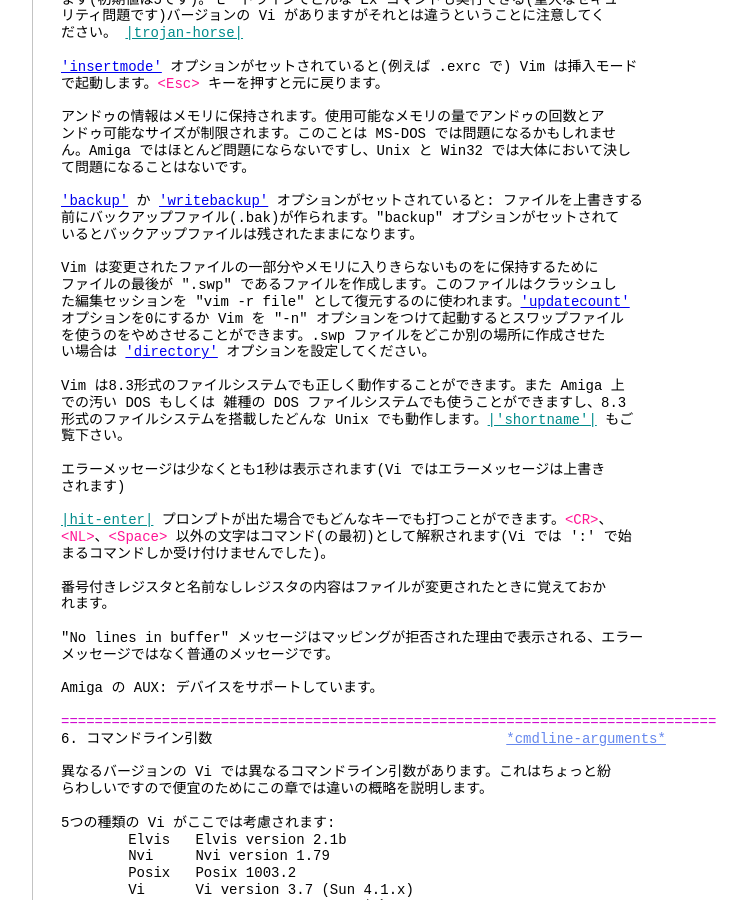
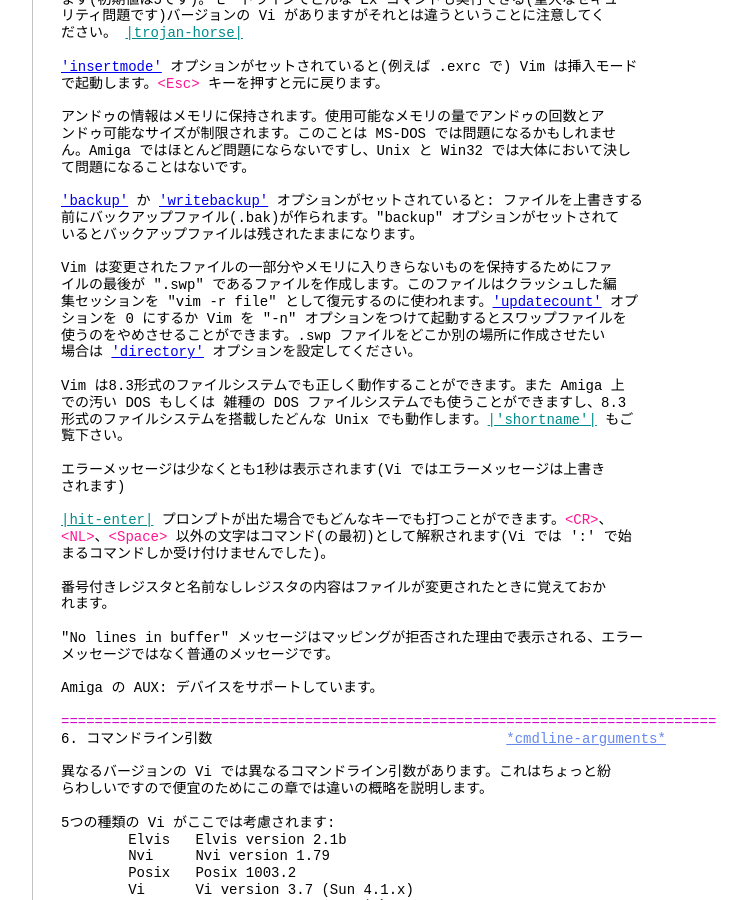
Before and after one commit to vim-jp/vimdoc-ja, a Jekyll site: the page built from vi_diff.html, in a window 1280 px wide and 900 px high, scrolled down 12822 px. Shown: the whole window, without its empty margins (340-1087 px from the left). Built offline with Jekyll 4.4.1, drawn with Linux system fonts in a browser that asks for light colours; nearby versions of some CDN libraries; comment, search, counter and statistics services are not loaded; some of the changed text lies outside the part shown.

Commit message:
Generated by Travis JOB 59.1
https://travis-ci.org/vim-jp/vimdoc-ja-working/builds/124479837

```diff
--- a/debug.html
+++ b/debug.html
@@ -40,7 +40,7 @@
 <div class="helpExample">&nbsp;&nbsp;&nbsp;&nbsp;&nbsp;&nbsp;&nbsp;&nbsp;where</div>
 &nbsp;&nbsp;&nbsp;次のコマンドで別の場所のスタックトレースを表示できます:<br>
 <div class="helpExample">&nbsp;&nbsp;&nbsp;&nbsp;&nbsp;&nbsp;&nbsp;&nbsp;frame 3</div>
-&nbsp;&nbsp;&nbsp;&quot;3&quot; のところをにスタックトレースの番号を指定してください。<br>
+&nbsp;&nbsp;&nbsp;&quot;3&quot; のところにスタックトレースの番号を指定してください。<br>
 <br>
 <span class="PreProc">==============================================================================</span><br>
 <br>
--- a/develop.html
+++ b/develop.html
@@ -206,7 +206,7 @@
 NORMAL NAME&nbsp;&nbsp;&nbsp;&nbsp; VIM NAME&nbsp;&nbsp;&nbsp;&nbsp;&nbsp;&nbsp;&nbsp;&nbsp;DIFFERENCE OF VIM VERSION<br>
 free()&nbsp;&nbsp;&nbsp;&nbsp;&nbsp;&nbsp;&nbsp;&nbsp;&nbsp;&nbsp;vim_free()&nbsp;&nbsp;&nbsp;&nbsp;&nbsp;&nbsp;NULLの解放をチェックする<br>
 malloc()&nbsp;&nbsp;&nbsp;&nbsp;&nbsp;&nbsp;&nbsp;&nbsp;alloc()&nbsp;&nbsp;&nbsp;&nbsp;&nbsp;&nbsp;&nbsp;&nbsp; アウトオブメモリの状況をチェックする<br>
-malloc()&nbsp;&nbsp;&nbsp;&nbsp;&nbsp;&nbsp;&nbsp;&nbsp;lalloc()&nbsp;&nbsp;&nbsp;&nbsp;&nbsp;&nbsp;&nbsp;&nbsp;alloc()に似ているが、長い引数を持つ<br>
+malloc()&nbsp;&nbsp;&nbsp;&nbsp;&nbsp;&nbsp;&nbsp;&nbsp;lalloc()&nbsp;&nbsp;&nbsp;&nbsp;&nbsp;&nbsp;&nbsp;&nbsp;alloc()に似ているが、long型の引数を持つ<br>
 strcpy()&nbsp;&nbsp;&nbsp;&nbsp;&nbsp;&nbsp;&nbsp;&nbsp;STRCPY()&nbsp;&nbsp;&nbsp;&nbsp;&nbsp;&nbsp;&nbsp;&nbsp;char_u *引数を、(char *)へキャストする<br>
 strchr()&nbsp;&nbsp;&nbsp;&nbsp;&nbsp;&nbsp;&nbsp;&nbsp;vim_strchr()&nbsp;&nbsp;&nbsp;&nbsp;スペシャルキャラクタを受け入れる<br>
 strrchr()&nbsp;&nbsp;&nbsp;&nbsp;&nbsp;&nbsp; vim_strrchr()&nbsp;&nbsp; スペシャルキャラクタを受け入れる<br>
--- a/usr_32.html
+++ b/usr_32.html
@@ -84,7 +84,7 @@
 実行すると &quot;me too&quot; になります。このように、undo/redo を実行すると、最後に使わ<br>
 れた枝を上下に移動できます。<br>
 <br>
-重要なのは変更が作成される順番です。undo ツリーにおいては、undo とredo は変更<br>
+重要なのは変更が作成される順番です。undo ツリーにおいては、undo と redo は変更<br>
 とはみなされません。それぞれの変更の後にはテキストの新しい状態があります。<br>
 <br>
 <span class="Todo">Note</span>: 変更にだけ番号が付きます。上図のツリーに示されている &quot;テキスト&quot; の部分に<br>
--- a/vi_diff.html
+++ b/vi_diff.html
@@ -768,12 +768,12 @@
 前にバックアップファイル(.bak)が作られます。&quot;backup&quot; オプションがセットされて<br>
 いるとバックアップファイルは残されたままになります。<br>
 <br>
-Vim は変更されたファイルの一部分やメモリに入りきらないものをに保持するために<br>
-ファイルの最後が &quot;.swp&quot; であるファイルを作成します。このファイルはクラッシュし<br>
-た編集セッションを &quot;vim -r file&quot; として復元するのに使われます。<a class="Type" href="options.html#'updatecount'">'updatecount'</a><br>
-オプションを0にするか Vim を &quot;-n&quot; オプションをつけて起動するとスワップファイル<br>
-を使うのをやめさせることができます。.swp ファイルをどこか別の場所に作成させた<br>
-い場合は&nbsp;<a class="Type" href="options.html#'directory'">'directory'</a>&nbsp;オプションを設定してください。<br>
+Vim は変更されたファイルの一部分やメモリに入りきらないものを保持するためにファ<br>
+イルの最後が &quot;.swp&quot; であるファイルを作成します。このファイルはクラッシュした編<br>
+集セッションを &quot;vim -r file&quot; として復元するのに使われます。<a class="Type" href="options.html#'updatecount'">'updatecount'</a>&nbsp;オプ<br>
+ションを 0 にするか Vim を &quot;-n&quot; オプションをつけて起動するとスワップファイルを<br>
+使うのをやめさせることができます。.swp ファイルをどこか別の場所に作成させたい<br>
+場合は&nbsp;<a class="Type" href="options.html#'directory'">'directory'</a>&nbsp;オプションを設定してください。<br>
 <br>
 Vim は8.3形式のファイルシステムでも正しく動作することができます。また Amiga 上<br>
 での汚い DOS もしくは 雑種の DOS ファイルシステムでも使うことができますし、8.3<br>
```
Also changed, not shown: other parts of vi_diff.html (+1 -1 lines), intro.html (+4 -4 lines).
